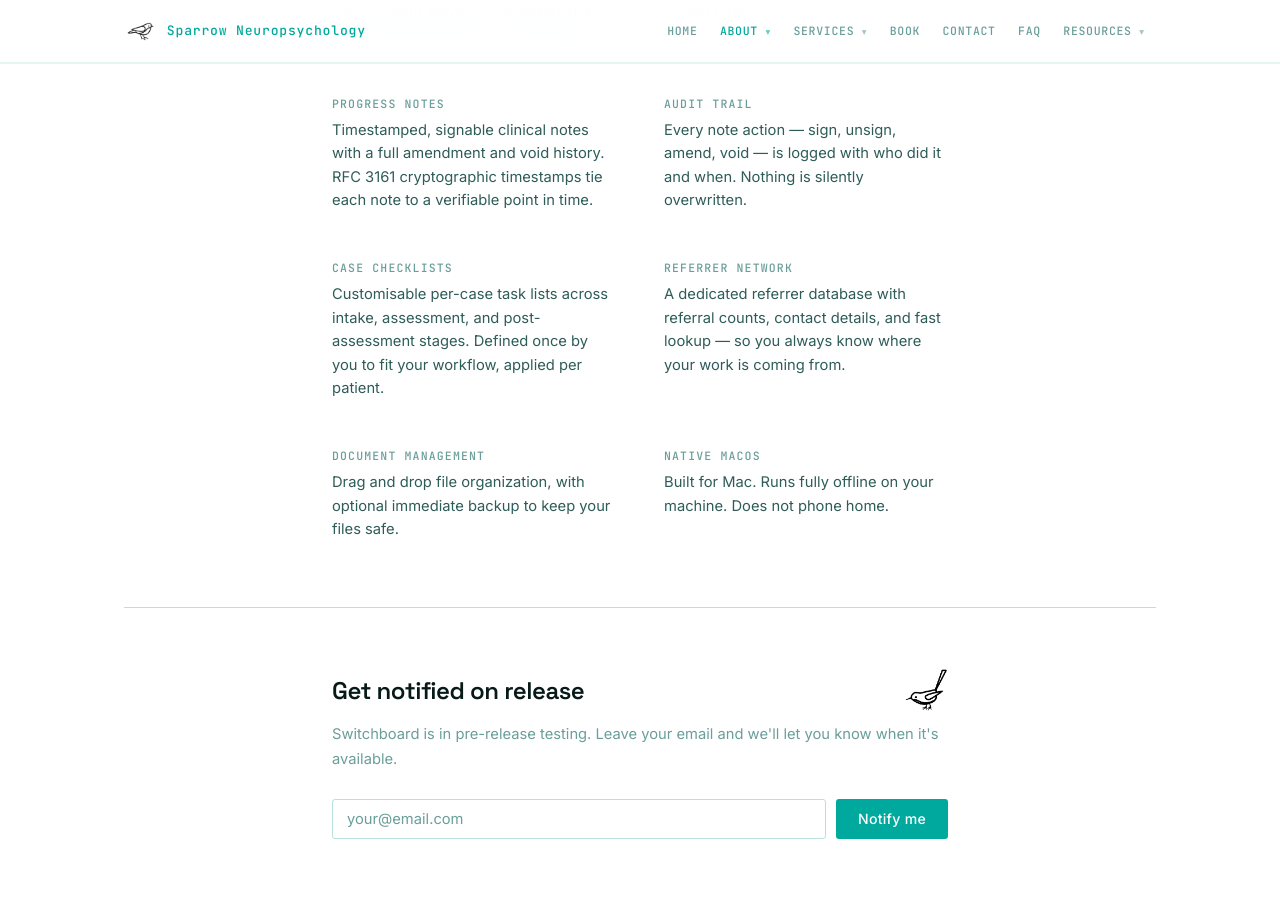
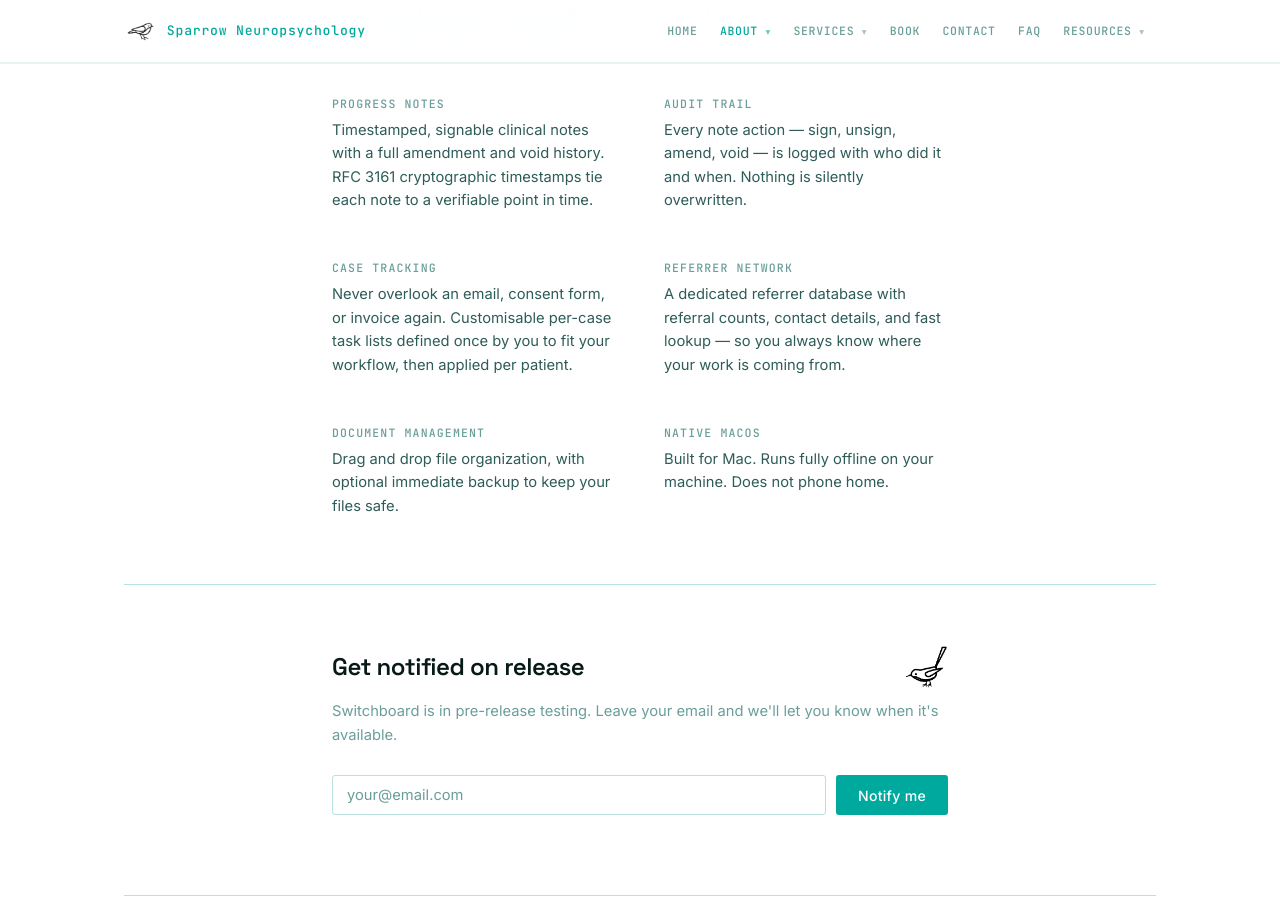
Before and after one commit to cfxb/sparrow-clinic, a Jekyll site: the page built from switchboard.md, in a window 1280 px wide and 900 px high, scrolled down 1041 px. Built offline with Jekyll 4.4.1, drawn with Linux system fonts in a browser that asks for light colours.

Commit message:
Rename case checklists feature to case tracking with new copy
Co-Authored-By: Claude Sonnet 4.6 <noreply@anthropic.com>

```diff
--- a/switchboard.md
+++ b/switchboard.md
@@ -258,8 +258,8 @@ switchboard_schema: true
       </div>
 
       <div class="sb-feature">
-        <span class="sb-feature-label">Case checklists</span>
-        <p class="sb-feature-text">Customisable per-case task lists across intake, assessment, and post-assessment stages. Defined once by you to fit your workflow, applied per patient.</p>
+        <span class="sb-feature-label">Case tracking</span>
+        <p class="sb-feature-text">Never overlook an email, consent form, or invoice again. Customisable per-case task lists defined once by you to fit your workflow, then applied per patient.</p>
       </div>
 
       <div class="sb-feature">
```
